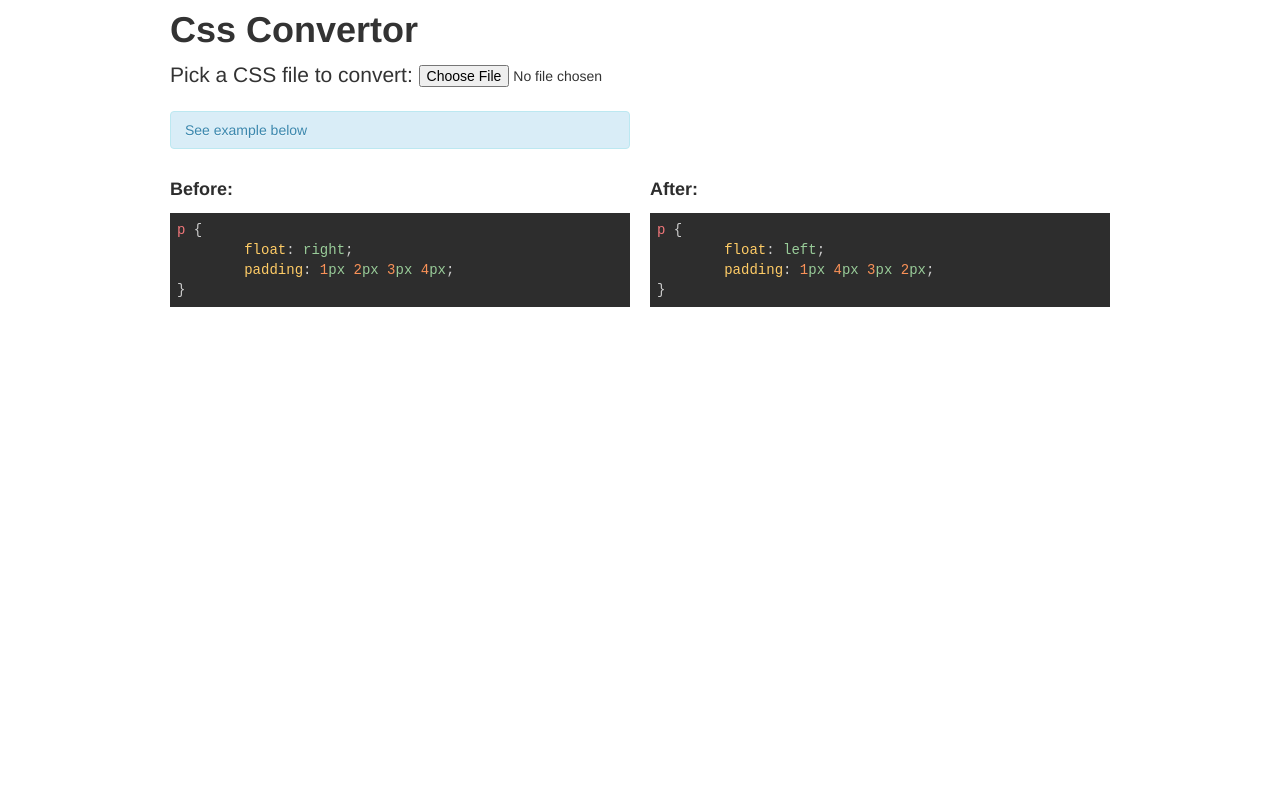
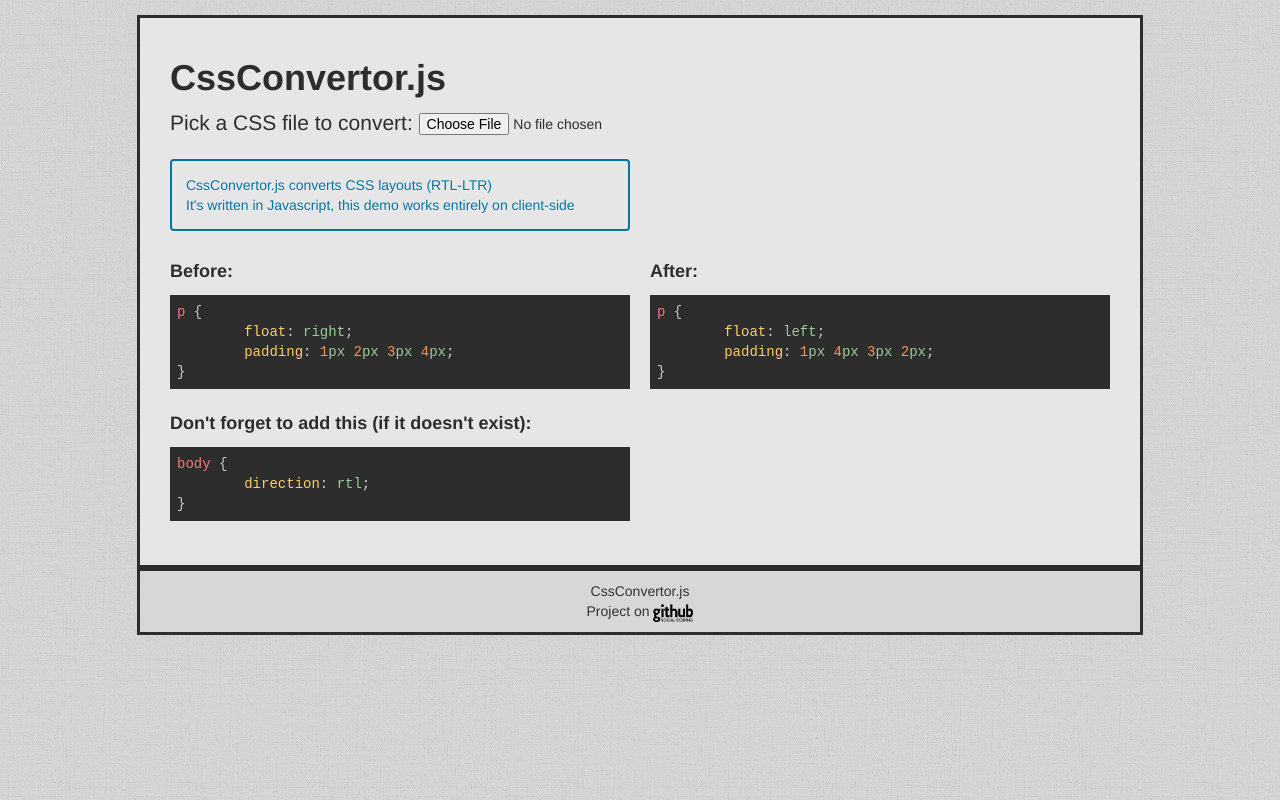
Before and after one commit to n0ur/CssConvertor, a plain HTML site: page index.html in a window 1280 px wide. Drawn offline with Linux system fonts and the light colour scheme.

Commit message:
style main page

```diff
--- a/css/custom.css
+++ b/css/custom.css
@@ -1,6 +1,38 @@
-h4 {
-  color:#2D2D2D;
+body {
+  background:url('../images/bg.png');
+}
+h1, p.lead, h4 {
+  color:#2d2d2d;
+}
+.container {
+  background-color: #e6e6e6;
+  border: 3px solid #2d2d2d;
+  margin:15px auto 0 auto;
+  padding:30px;
+}
+.footer {
+  background-color: #D7D7D9;
+  margin:0 auto 15px auto;
+  padding:10px 30px;
+  text-align: center;
 }
 code {
   overflow:auto;
 }
+.alert {
+  background-color: transparent;
+  border: 2px solid #ff7200;
+  color:#ff7200;
+}
+.alert-info {
+  border: 2px solid #00759f;
+  color:#00759f;
+}
+.alert-error {
+  border: 2px solid #d81f2a;
+  color:#d81f2a;
+}
+.alert-success {
+  border: 2px solid #00a844;
+  color:#00a844;
+}
--- a/index.html
+++ b/index.html
@@ -1,8 +1,8 @@
 <!DOCTYPE html>
-<html>
+<html lang="en">
 <head>
   <meta charset="utf-8">
-  <title>Css Convertor Example</title>
+  <title>Css Convertor</title>
   <link rel="stylesheet" href="css/bootstrap.min.css">
   <link rel="stylesheet" href="css/tomorrow-night-eighties.css">
   <link rel="stylesheet" href="css/custom.css">
@@ -15,14 +15,19 @@
   <div class="container">
     <div class="row">
       <div class="span12">
-        <h1>Css Convertor</h1>
+        <h1>CssConvertor.js</h1>
         <p class="lead">
           Pick a CSS file to convert: <input type="file" id="file_selector" />
         </p>
       </div>
     </div>
     <div class="row">
-      <div class="span6"><p id="msgs"></p></div>
+      <div class="span6">
+        <p id="msgs" class="alert alert-info alert-block">
+          CssConvertor.js converts CSS layouts (RTL-LTR)<br />
+          It's written in Javascript, this demo works entirely on client-side
+        </p>
+      </div>
     </div>
     <div class="row">
       <div class="span6">
@@ -34,6 +39,25 @@
         <pre><code id="cssAfter"></code></pre>
       </div>
     </div>
+    <div class="row">
+      <div class="span6">
+        <h4>Don't forget to add this (if it doesn't exist):</h4>
+        <pre><code id="cssMustAdd"></code></pre>
+      </div>
+    </div>
   </div>
+
+  <div class="container footer">
+    <div class="row">
+      <footer class="span12">
+        CssConvertor.js<br />
+        Project on
+        <a href="https://github.com/n0ur/CssConvertor.js">
+          <img src="images/gh.png" /> <!-- <img src="images/octocat.png" /> -->
+        </a>
+      </footer>
+    </div>
+  </div>
+
 </body>
 </html>
--- a/script/custom.js
+++ b/script/custom.js
@@ -9,25 +9,25 @@
         if (newCss) {
           $('#cssAfter').text(newCss);
           $('code').each(function (i, e) {hljs.highlightBlock(e); });
-          $('#msgs').text("finished").removeClass().addClass('alert alert-success');
+          $('#msgs').text("Finished!").removeClass().addClass('alert alert-success');
         } else {
-          $('#msgs').text("There was an error").removeClass().addClass('alert alert-error');
+          $('#msgs').text("There was an error!").removeClass().addClass('alert alert-error');
         }
       });
       reader.readAsBinaryString(file);
     },
     loadExample = (function () {
       var exampleText = "p {\n\tfloat: right;\n\tpadding: 1px 2px 3px 4px;\n}";
-      $('#msgs').text("See example below").removeClass().addClass('alert alert-info');
       $('#cssBefore').text(exampleText);
       $('#cssAfter').text(CssConvertor.scanAndReplace(exampleText));
+      $('#cssMustAdd').text("body {\n\tdirection: rtl;\n}");
       $('code').each(function (i, e) {hljs.highlightBlock(e); });
     }());
 
   fileSelector.change(function () {
     var lastAddedFile = this.files[this.files.length - 1];
     if (lastAddedFile.type.match(/css/)) {
-      $('#msgs').text("loading..").removeClass().addClass('alert');
+      $('#msgs').text("Converting..").removeClass().addClass('alert');
       readFile(lastAddedFile);
     } else {
       $('#msgs').text("Please add CSS files only").removeClass().addClass('alert alert-error');
```
Also changed, not shown: images/bg.png (added), images/gh.png (added), images/octocat.png (added).
